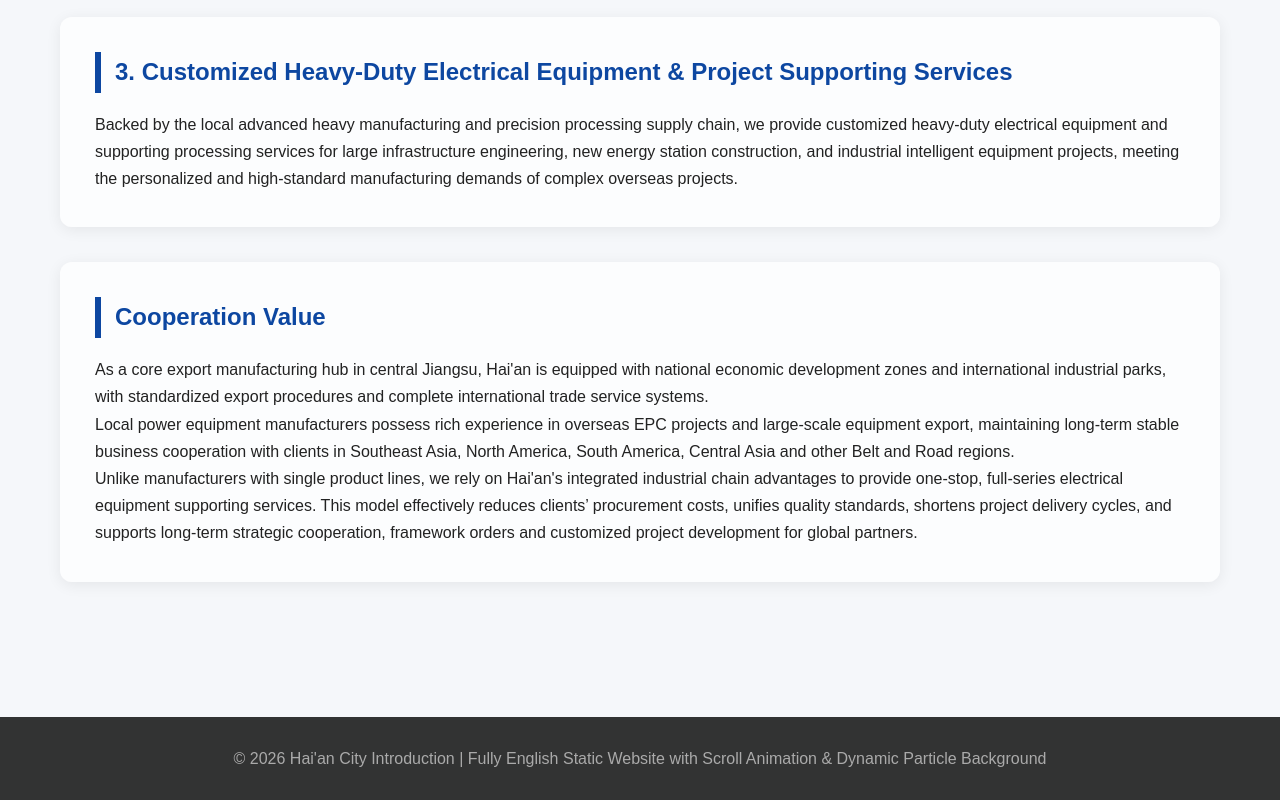
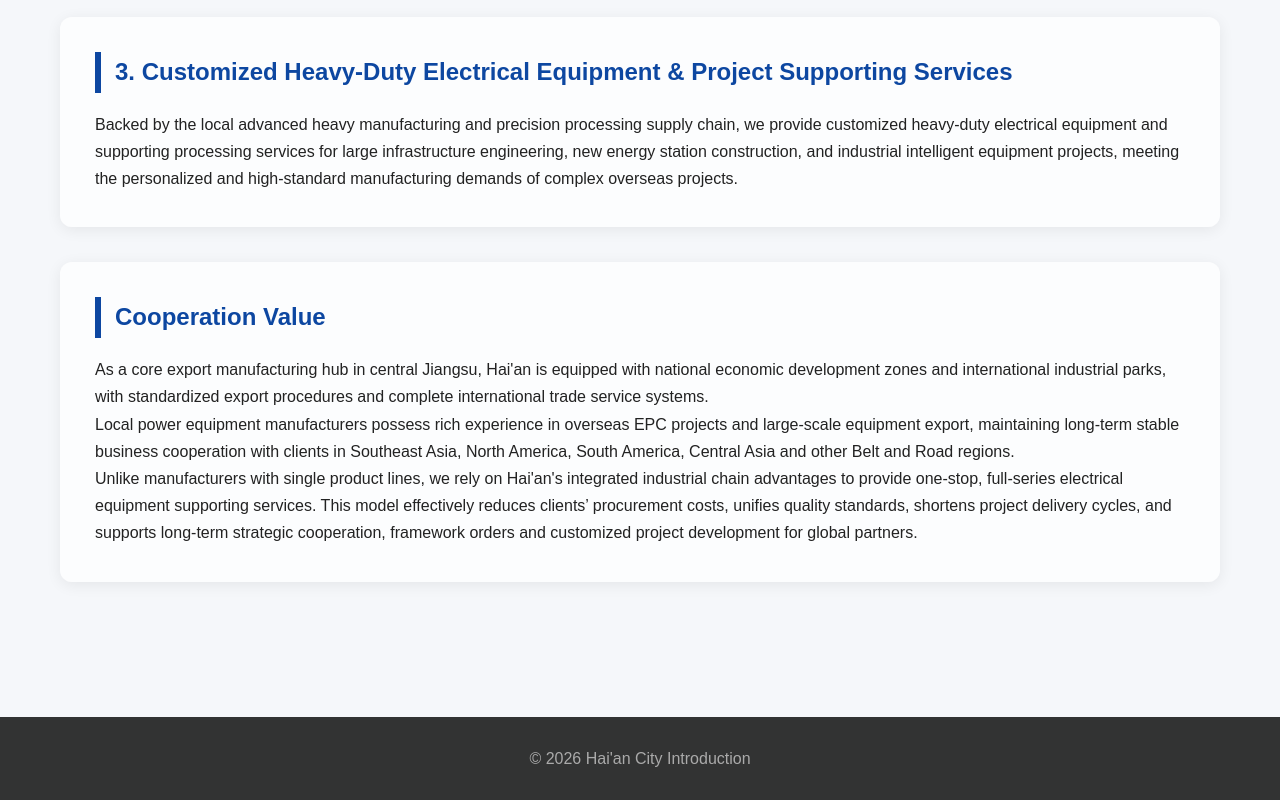
Before and after one commit to MEI320704/MEI320704.github.io, a plain HTML site: page index.html in a window 1280 px wide. Shown: the part 1630-2430 px from the top of the page. Drawn offline with Linux system fonts and the light colour scheme.

Commit message:
index.html

```diff
--- a/index.html
+++ b/index.html
@@ -211,7 +211,7 @@ color: #fff;
 </div>
 
 <footer>
-<p>© 2026 Hai'an City Introduction | Fully English Static Website with Scroll Animation & Dynamic Particle Background</p>
+<p>© 2026 Hai'an City Introduction</p>
 </footer>
 
 <script>
```
